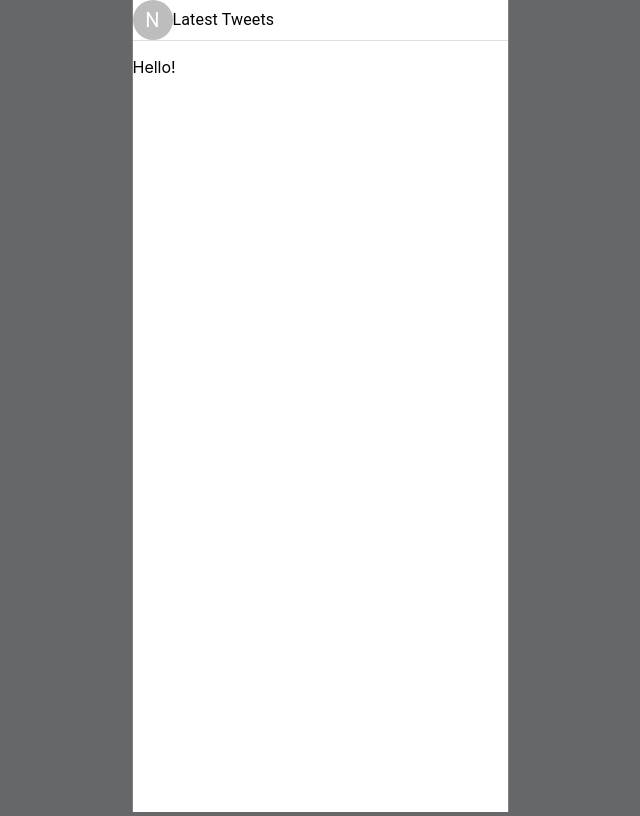
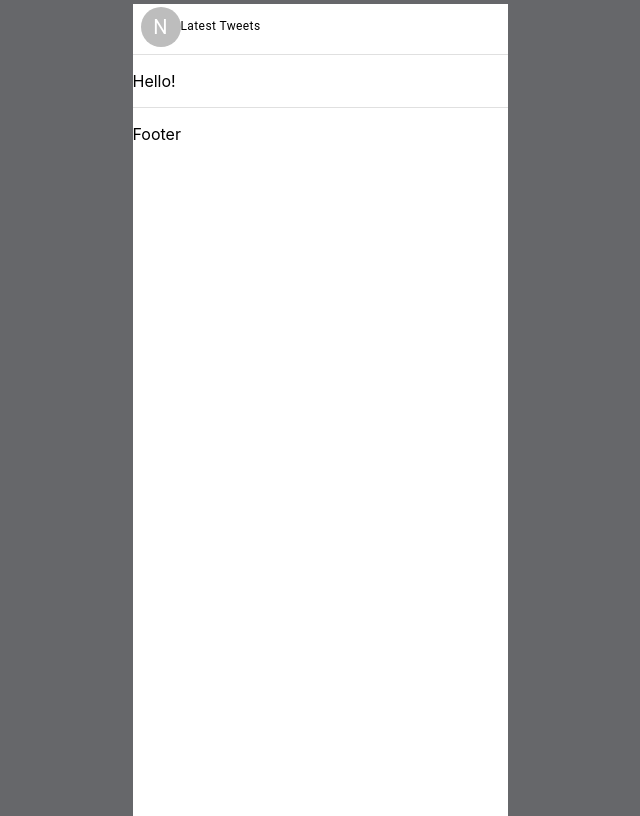
Before and after one commit to Rekal87/twitter-clone-nextjs, a Next.js app: page / in a window 1280 px wide. Shown: the whole page, without its empty margins (320-960 px from the left). Built offline with nearby package versions, Linux system fonts and the light colour scheme.

Commit message:
fixed a header import

```diff
--- /dev/null
+++ b/components/Footer.js
@@ -0,0 +1,14 @@
+import { Box, Divider } from '@mui/material';
+
+function Footer() {
+  return (
+    <div>
+      <Divider />
+      <Box>
+        <p>Footer</p>
+      </Box>
+    </div>
+  );
+}
+
+export default Footer;
--- a/components/Header.js
+++ b/components/Header.js
@@ -3,9 +3,17 @@ import { Avatar, Box, Divider, Typography } from '@mui/material';
 function Header() {
   return (
     <div>
-      <Box sx={{ display: 'flex', alignItems: 'center', px: '4', py: '3' }}>
+      <Box
+        sx={{
+          display: 'flex',
+          alignItems: 'center',
+          px: '4px',
+          py: '3px',
+          m: '4px',
+        }}
+      >
         <Avatar>N</Avatar>
-        <Typography>Latest Tweets</Typography>
+        <Typography variant='caption'>Latest Tweets</Typography>
       </Box>
       <Divider />
     </div>
--- a/pages/_app.js
+++ b/pages/_app.js
@@ -1,11 +1,13 @@
 import '../styles/globals.css';
-import Header from '../components/header';
+import Header from '../components/Header';
+import Footer from '../components/Footer';
 
 function MyApp({ Component, pageProps }) {
   return (
     <div>
       <Header />
       <Component {...pageProps} />
+      <Footer />
     </div>
   );
 }
--- a/styles/globals.css
+++ b/styles/globals.css
@@ -8,7 +8,6 @@ body {
     Ubuntu, Cantarell, Fira Sans, Droid Sans, Helvetica Neue, sans-serif;
   width: 375px;
   height: 812px;
-  outline: 1px solid grey;
   background-color: #ffffff;
 
 }
```
